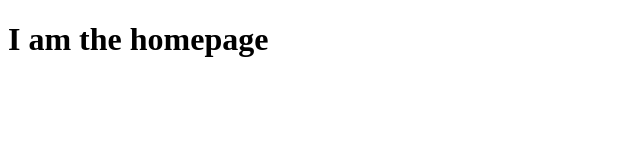
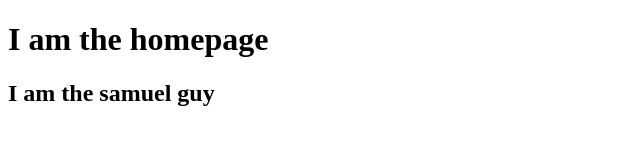
Before and after one commit to Ahumuza17/Merging-_session, a plain HTML site: page src/index.html in a window 1280 px wide. Shown: the whole page, without its empty margins (0-640 px from the left). Drawn offline with Linux system fonts and the light colour scheme.

Commit message:
i have added the samuel guy name

```diff
--- a/src/index.html
+++ b/src/index.html
@@ -7,6 +7,7 @@
         <title>Doccument</title>
         </head>
         <body>
-            <h1>I am the homepage</h1>
+                    <h1>I am the homepage</h1>
+                    <h2>I am the samuel guy</h2>
         </body>
 </html>
```
